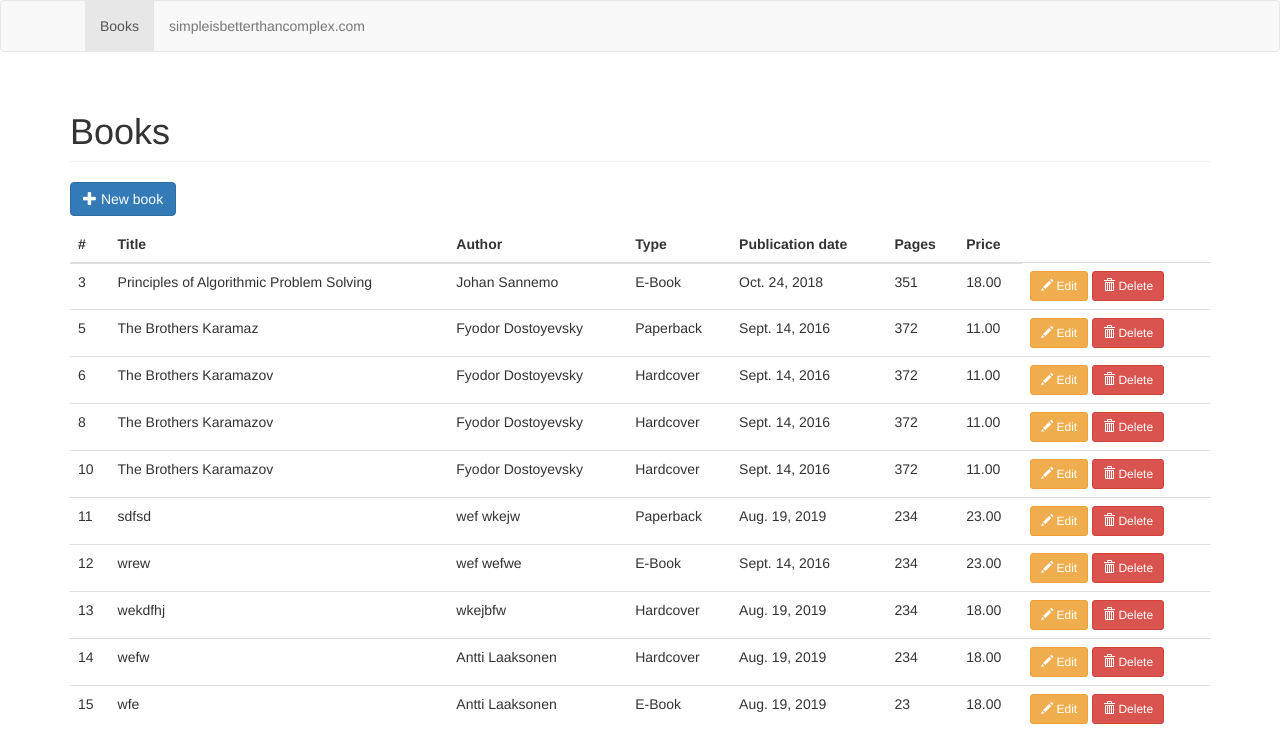
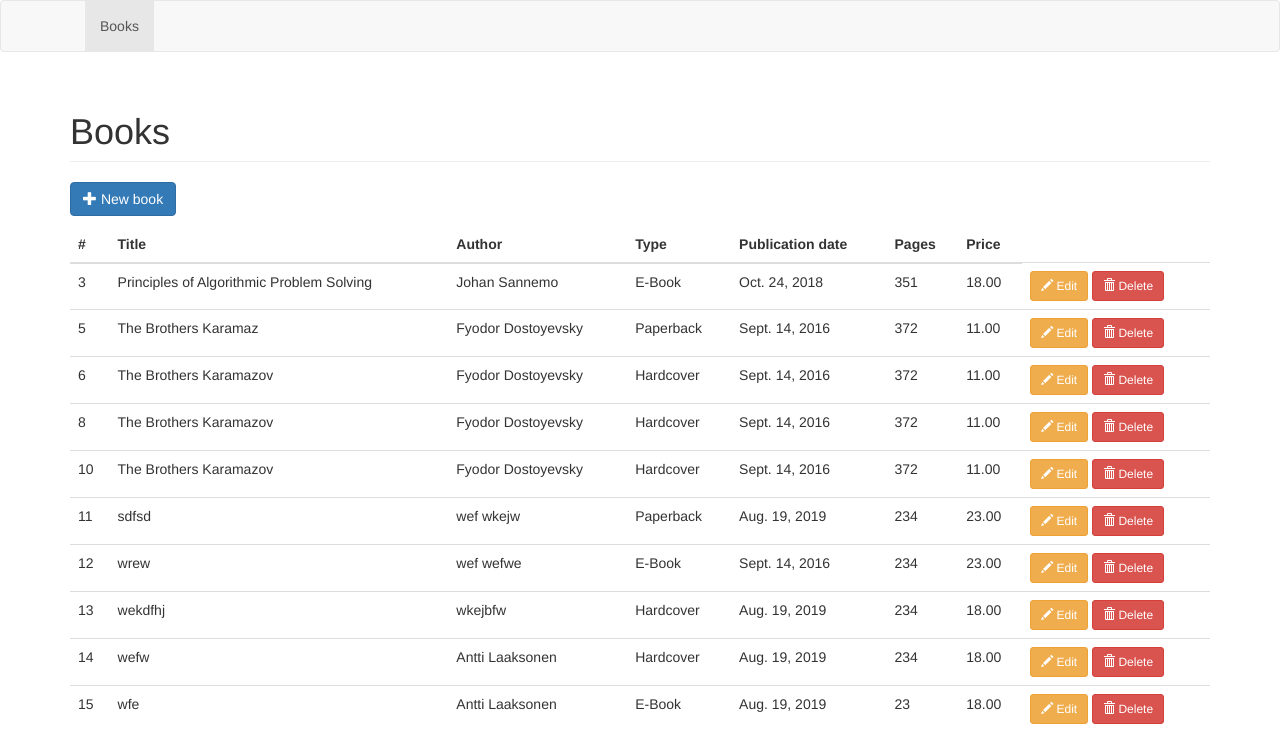
Before and after one commit to jasur-fozilov/crud, a Django app: page /books/ in a window 1280 px wide. Shown: the top 731 px of the page. Run offline with Django 4.2, Linux system fonts and the light colour scheme; data comes from the database, SQL or seed files in the repository; some libraries are stand-ins or nearby versions.

Commit message:
Delete simpleisbetterthancomplex

```diff
--- a/templates/includes/header.html
+++ b/templates/includes/header.html
@@ -14,7 +14,7 @@
           <li{% if request.path == '/books/' %} class="active"{% endif %}>
             <a href="{% url 'book_list' %}">Books</a>
           </li>
-          <li><a href="https://simpleisbetterthancomplex.com">simpleisbetterthancomplex.com</a></li>
+          {% comment %} <li><a href="https://simpleisbetterthancomplex.com">simpleisbetterthancomplex.com</a></li> {% endcomment %}
         </ul>
       </div>
     </div>
```
